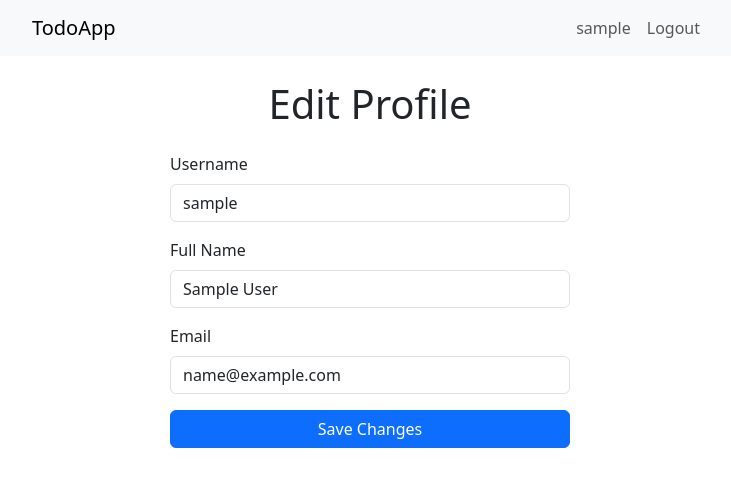
After one commit to bashantad/vibe-coding-app, a Flask app: page /profile in a window 1280 px wide. The commit adds this page. Shown: the top 487 px of the page, without its empty margins (270-1001 px from the left). Run offline with Flask 3, Linux system fonts and the light colour scheme; the visitor is signed in with stand-in values (Sample User, id 1); some libraries are stand-ins or nearby versions.

Commit message:
add full name and email to the user

```diff
--- a/models.py
+++ b/models.py
@@ -15,6 +15,8 @@ class User(UserMixin, db.Model):
     id = db.Column(db.Integer, primary_key=True)
     username = db.Column(db.String(128), unique=True, nullable=False)
     password_hash = db.Column(db.String(256), nullable=False)
+    full_name = db.Column(db.String(256), nullable=True)
+    email = db.Column(db.String(256), nullable=True)
 
     def set_password(self, password):
         self.password_hash = generate_password_hash(password, method="pbkdf2:sha256")
--- a/routes/auth.py
+++ b/routes/auth.py
@@ -1,7 +1,8 @@
 import logging
+import re
 
 from flask import Blueprint, render_template, request, redirect, url_for, flash
-from flask_login import login_user, logout_user, login_required
+from flask_login import login_user, logout_user, login_required, current_user
 
 from models import db, User
 
@@ -47,6 +48,37 @@ def login():
     return render_template("auth_login.html")
 
 
+@bp.route("/profile", methods=["GET", "POST"])
+@login_required
+def profile():
+    if request.method == "POST":
+        username = request.form.get("username", "").strip()
+        full_name = request.form.get("full_name", "").strip() or None
+        email = request.form.get("email", "").strip() or None
+
+        if not username:
+            flash("Username is required.", "danger")
+            return redirect(url_for("auth.profile"))
+
+        if username != current_user.username:
+            if User.query.filter_by(username=username).first():
+                flash("Username already taken.", "danger")
+                return redirect(url_for("auth.profile"))
+
+        if email and not re.match(r"^[^@]+@[^@]+\.[^@]+$", email):
+            flash("Invalid email address.", "danger")
+            return redirect(url_for("auth.profile"))
+
+        current_user.username = username
+        current_user.full_name = full_name
+        current_user.email = email
+        db.session.commit()
+        flash("Profile updated.", "success")
+        return redirect(url_for("auth.profile"))
+
+    return render_template("profile.html")
+
+
 @bp.route("/logout")
 @login_required
 def logout():
--- a/templates/base.html
+++ b/templates/base.html
@@ -13,7 +13,7 @@
             <ul class="navbar-nav ms-auto">
                 {% if current_user.is_authenticated %}
                 <li class="nav-item">
-                    <span class="nav-link text-muted">{{ current_user.username }}</span>
+                    <a class="nav-link" href="{{ url_for('auth.profile') }}">{{ current_user.username }}</a>
                 </li>
                 <li class="nav-item">
                     <a class="nav-link" href="{{ url_for('auth.logout') }}">Logout</a>
--- /dev/null
+++ b/templates/profile.html
@@ -0,0 +1,20 @@
+{% extends "base.html" %}
+{% block title %}Profile{% endblock %}
+{% block content %}
+<h1 class="text-center my-4">Edit Profile</h1>
+<form method="post" style="max-width: 400px; margin: 0 auto;">
+    <div class="mb-3">
+        <label for="username" class="form-label">Username</label>
+        <input type="text" id="username" name="username" class="form-control" value="{{ current_user.username }}" required>
+    </div>
+    <div class="mb-3">
+        <label for="full_name" class="form-label">Full Name</label>
+        <input type="text" id="full_name" name="full_name" class="form-control" value="{{ current_user.full_name or '' }}">
+    </div>
+    <div class="mb-3">
+        <label for="email" class="form-label">Email</label>
+        <input type="email" id="email" name="email" class="form-control" value="{{ current_user.email or '' }}">
+    </div>
+    <button type="submit" class="btn btn-primary w-100">Save Changes</button>
+</form>
+{% endblock %}
```
Also changed, not shown: migrations/versions/2746a40eacf1_add_full_name_and_email_to_user.py (added, +34 -0 lines), tests/test_auth.py (+110 -0 lines).
